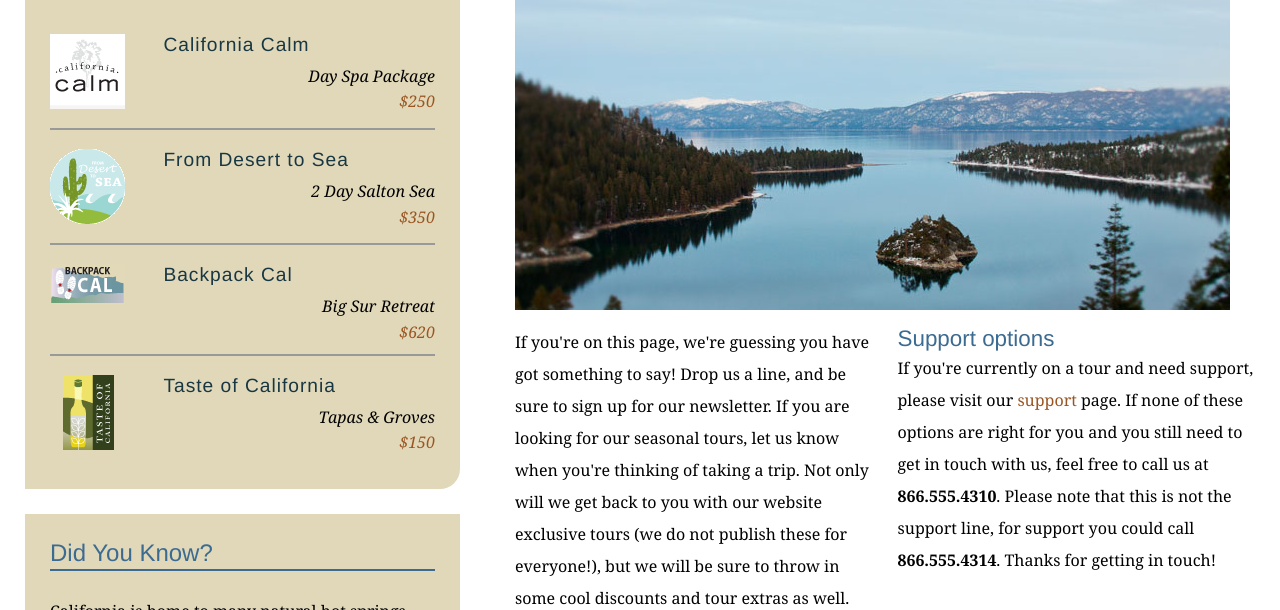
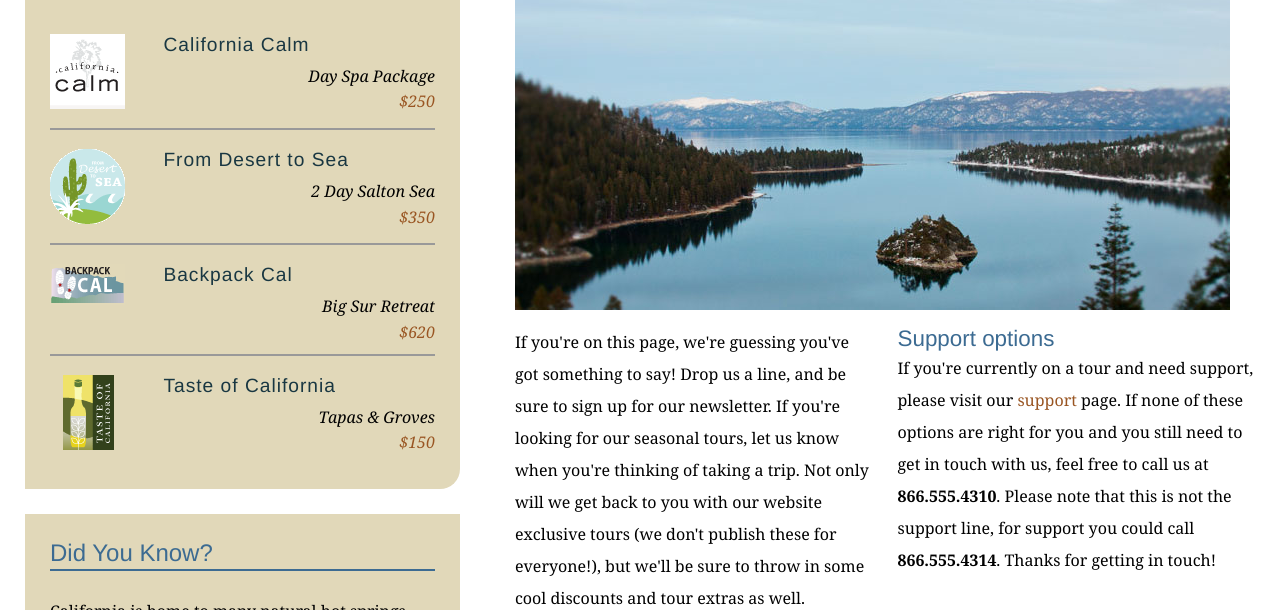
Before and after one commit to rocketstuff/explore_california, a plain HTML site: page contact.html in a window 1280 px wide. Shown: the part 342-952 px from the top of the page. Drawn offline with Linux system fonts and the light colour scheme.

Commit message:
contact committ

```diff
--- a/contact.html
+++ b/contact.html
@@ -68,7 +68,7 @@
           <h1>Get in touch</h1>
           <img src="assets/images/emerald_bay.jpg" alt="Beautiful Lake Tahoe" class="articleImage" />
           <div class="multiCol">
-            <p>If you're on this page, we're guessing you have got something to say! Drop us a line, and be sure to sign up for our newsletter. If you are looking for our seasonal tours,  let us know when you're thinking of taking a trip. Not only will we get back to you with our website exclusive tours (we do not publish these for everyone!), but we will be sure to throw in some cool discounts and tour extras as well.</p>
+            <p>If you're on this page, we're guessing you've got something to say! Drop us a line, and be sure to sign up for our newsletter. If you're looking for our seasonal tours,  let us know when you're thinking of taking a trip. Not only will we get back to you with our website exclusive tours (we don't publish these for everyone!), but we'll be sure to throw in some cool discounts and tour extras as well.</p>
 
             <h2>Support options</h2>
             <p>If you're currently on a tour and need support, please visit our <a href="support.html">support</a> page. If none of these options are right for you and you still need to get in touch with us, feel free to call us at<span class="phone"> <strong>866.555.4310</strong>. Please note that this is not the support line, for support you could call </span><strong>866.555.4314</strong>. Thanks for getting in touch!</p>
```
